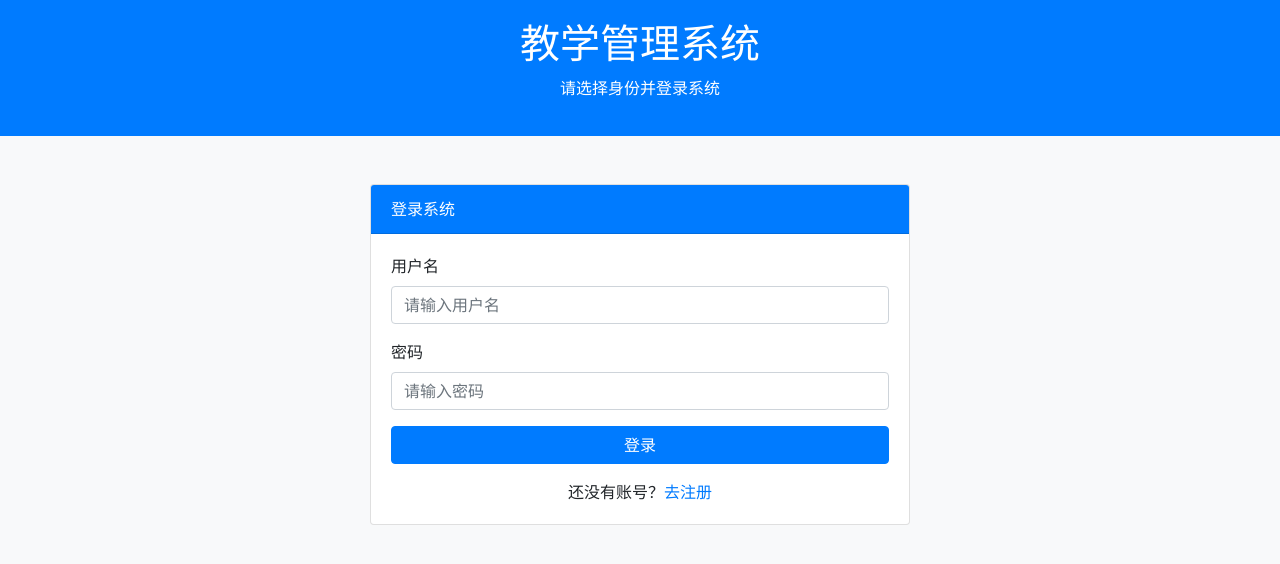
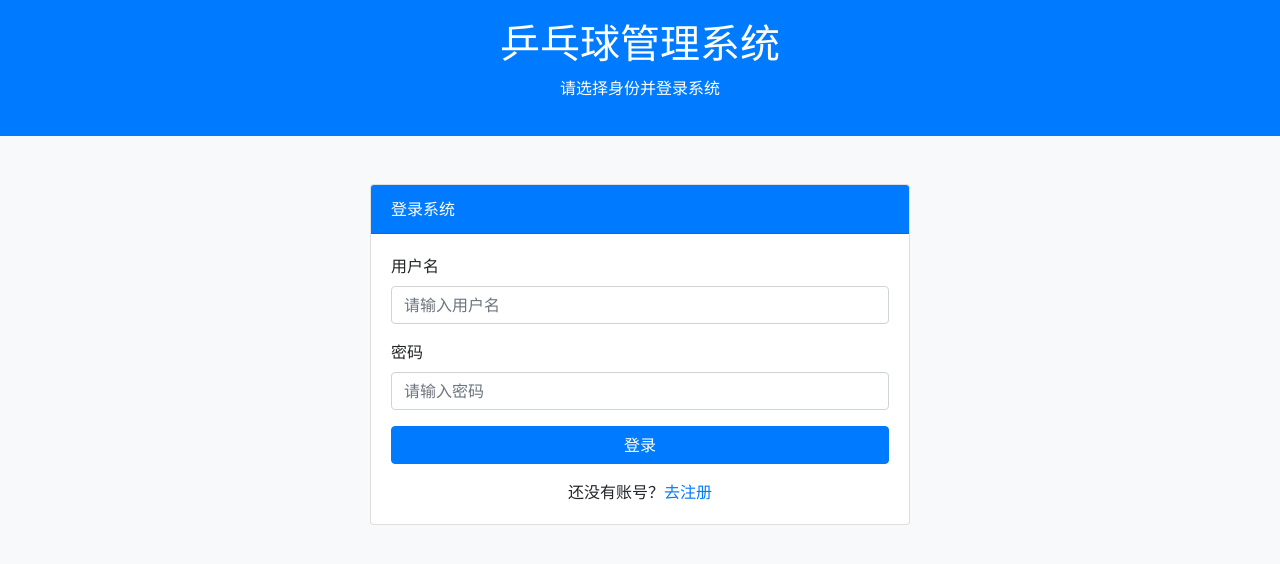
Before and after one commit to wenbin08/SE_PROJECT, a website: page views/index.html in a window 1280 px wide. Drawn offline with nearby package versions, Linux system fonts and the light colour scheme.

Commit message:
Update index.html

```diff
--- a/views/index.html
+++ b/views/index.html
@@ -12,7 +12,7 @@
 <body>
   <header>
     <div class="container">
-      <h1>教学管理系统</h1>
+      <h1>乒乓球管理系统</h1>
       <p>请选择身份并登录系统</p>
     </div>
   </header>
```
